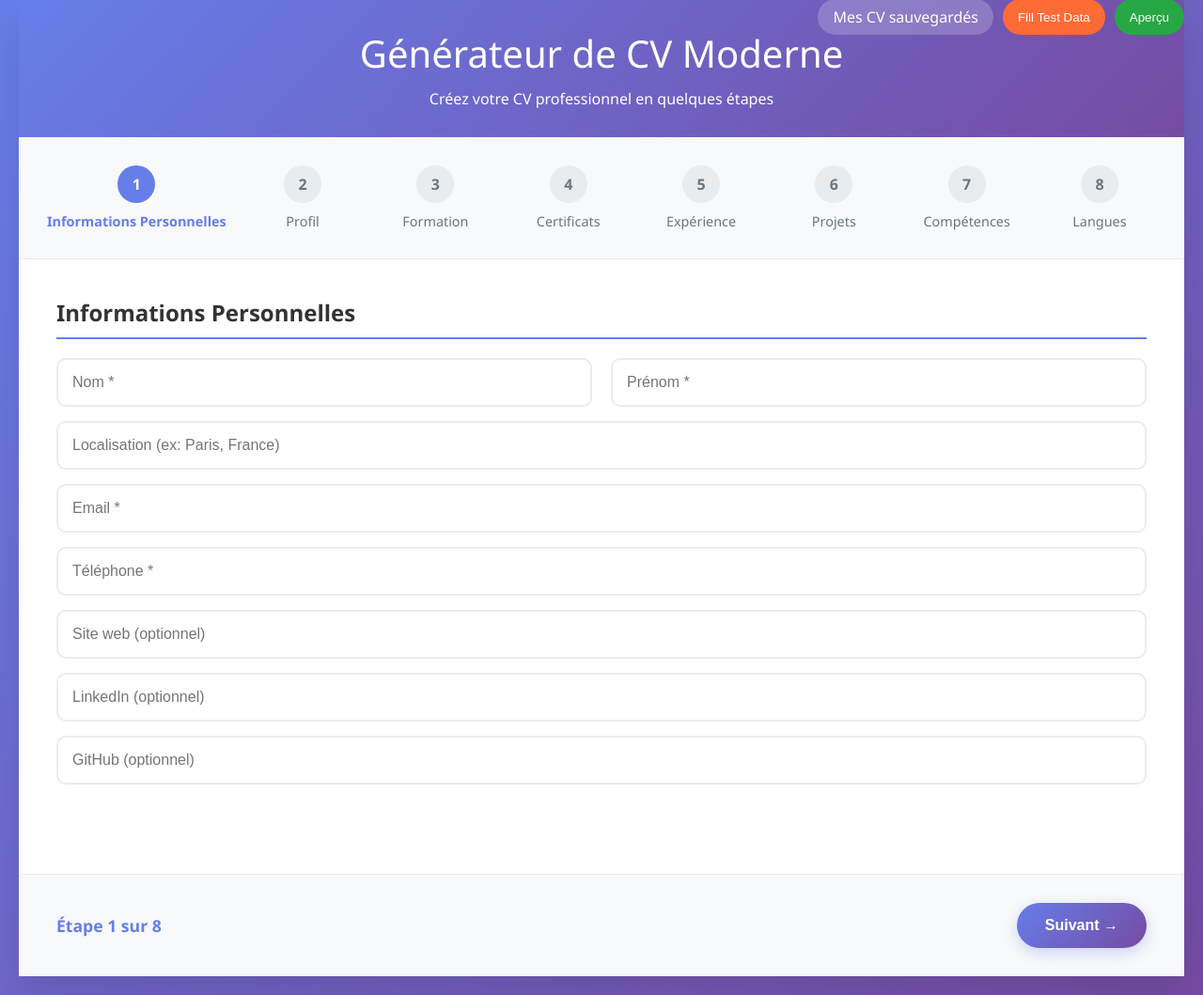
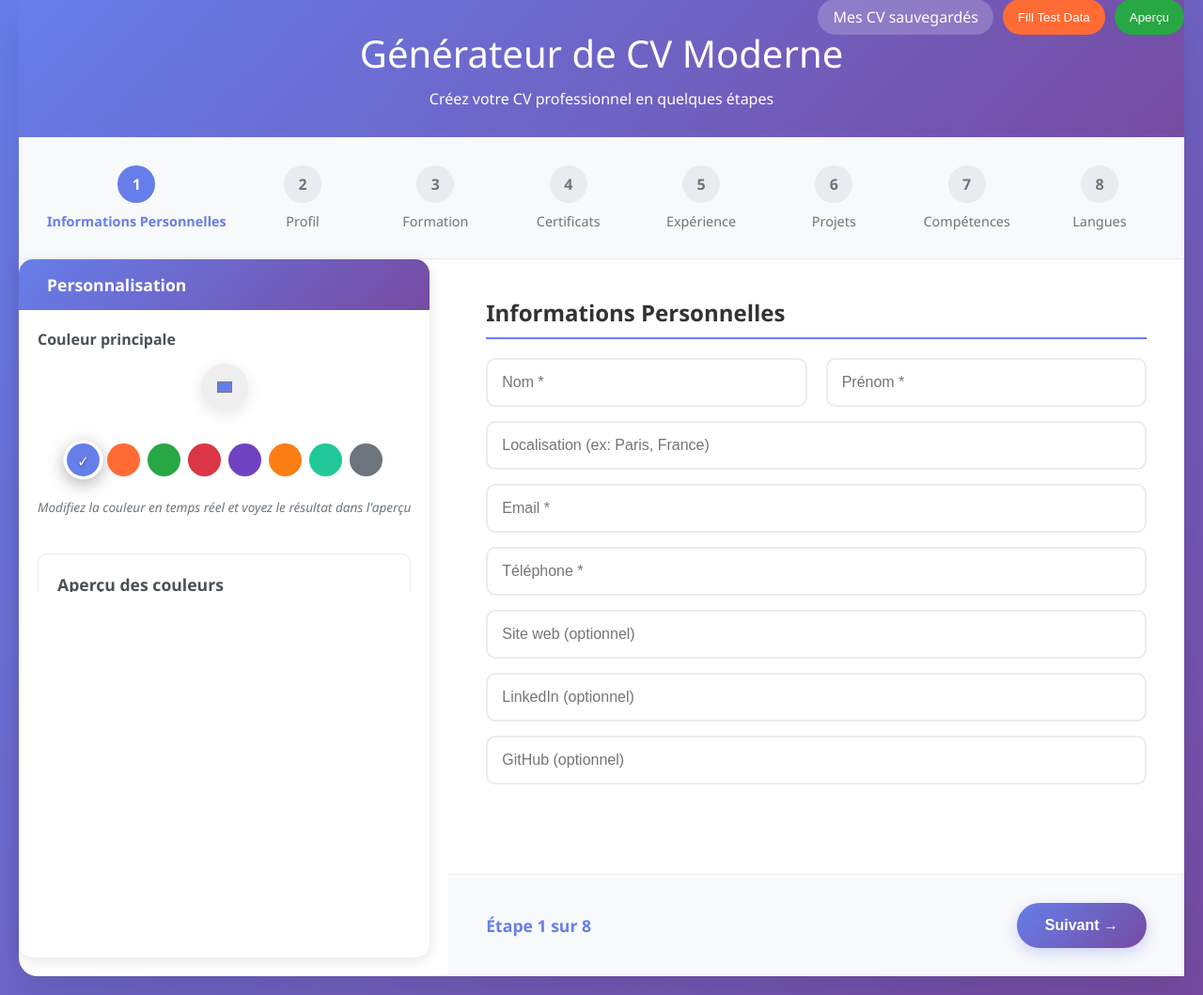
Before and after one commit to Adameelmadani/CV_Generator, a PHP site: page /Cv_generator/home.html in a window 1280 px wide. Shown: the part 21-1080 px from the top of the page at 94% size. Run offline with PHP 8.4, Linux system fonts and the light colour scheme.

Commit message:
color customization

```diff
--- a/Cv_generator/home.html
+++ b/Cv_generator/home.html
@@ -68,12 +68,57 @@
 
       <!-- Main Content with Preview -->
       <div class="main-content">
+        <!-- Personalization Panel (Outside Form) -->
+        <div class="personalization-panel">
+          <div class="panel-header">
+            <h3><i class="fas fa-palette"></i> Personnalisation</h3>
+            <button type="button" class="panel-toggle" onclick="togglePersonalizationPanel()">
+              <i class="fas fa-chevron-down"></i>
+            </button>
+          </div>
+          <div class="panel-content">
+            <div class="color-section">
+              <label for="primary_color_external">Couleur principale</label>
+              <div class="color-picker-container">
+                <input type="color" id="primary_color_external" value="#667eea" class="color-picker">
+                <div class="color-presets">
+                  <div class="color-preset" data-color="#667eea" style="background-color: #667eea;" title="Bleu (défaut)"></div>
+                  <div class="color-preset" data-color="#ff6b35" style="background-color: #ff6b35;" title="Orange"></div>
+                  <div class="color-preset" data-color="#28a745" style="background-color: #28a745;" title="Vert"></div>
+                  <div class="color-preset" data-color="#dc3545" style="background-color: #dc3545;" title="Rouge"></div>
+                  <div class="color-preset" data-color="#6f42c1" style="background-color: #6f42c1;" title="Violet"></div>
+                  <div class="color-preset" data-color="#fd7e14" style="background-color: #fd7e14;" title="Orange foncé"></div>
+                  <div class="color-preset" data-color="#20c997" style="background-color: #20c997;" title="Turquoise"></div>
+                  <div class="color-preset" data-color="#6c757d" style="background-color: #6c757d;" title="Gris"></div>
+                </div>
+              </div>
+              <small class="help-text">Modifiez la couleur en temps réel et voyez le résultat dans l'aperçu</small>
+
+              <!-- Small color preview in personalization panel -->
+              <div class="color-preview">
+                <h4>Aperçu des couleurs</h4>
+                <div class="preview-elements">
+                  <div class="preview-header" style="background: linear-gradient(135deg, #667eea 0%, #764ba2 100%);">
+                    <span>En-tête du CV</span>
+                  </div>
+                  <div class="preview-section">
+                    <h5 style="color: #667eea; border-bottom: 2px solid #667eea;">Section du CV</h5>
+                    <p>Contenu de la section avec la couleur sélectionnée</p>
+                  </div>
+                </div>
+              </div>
+            </div>
+          </div>
+        </div>
+
         <!-- Form Section -->
         <div class="form-section">
           <form id="cvForm" action="generate_cv.php" method="POST" enctype="multipart/form-data">
             <div class="form-container">
               <!-- Hidden field for CV editing -->
               <input type="hidden" id="editing_cv_id" name="editing_cv_id" value="" />
+              <!-- Hidden field for color synchronization -->
+              <input type="hidden" id="primary_color" name="primary_color" value="#667eea" />
 
           <!-- Étape 1: Informations Personnelles -->
           <div class="step-content active" data-step="1">
@@ -1122,6 +1167,9 @@
         // Generate preview HTML
         const previewHTML = generatePreviewHTML(formData);
         previewContainer.innerHTML = previewHTML;
+
+        // Apply color customization
+        updatePreviewColors();
       }
 
       function generatePreviewHTML(formData) {
@@ -1154,9 +1202,9 @@
             <div class="preview-contact">
               <div>${location}</div>
               <div>${email} • ${telephone}</div>
-              ${website ? `<div>Site web: ${website}</div>` : ''}
-              ${linkedin ? `<div>LinkedIn: ${linkedin}</div>` : ''}
-              ${github ? `<div>GitHub: ${github}</div>` : ''}
+              ${website ? `<div><a href="${website}" style="color: #667eea;">Site web: ${website}</a></div>` : ''}
+              ${linkedin ? `<div><a href="${linkedin}" style="color: #667eea;">LinkedIn: ${linkedin}</a></div>` : ''}
+              ${github ? `<div><a href="${github}" style="color: #667eea;">GitHub: ${github}</a></div>` : ''}
             </div>
           </div>
         `;
@@ -1165,7 +1213,7 @@
         if (profil) {
           html += `
             <div class="preview-section">
-              <h3>Profil</h3>
+              <h3 style="color: #667eea; border-bottom: 2px solid #667eea;">Profil</h3>
               <div>${profil}</div>
             </div>
           `;
@@ -1176,7 +1224,7 @@
         if (educationHTML) {
           html += `
             <div class="preview-section">
-              <h3>Formation</h3>
+              <h3 style="color: #667eea; border-bottom: 2px solid #667eea;">Formation</h3>
               ${educationHTML}
             </div>
           `;
@@ -1187,7 +1235,7 @@
         if (certificatesHTML) {
           html += `
             <div class="preview-section">
-              <h3>Certificats</h3>
+              <h3 style="color: #667eea; border-bottom: 2px solid #667eea;">Certificats</h3>
               ${certificatesHTML}
             </div>
           `;
@@ -1198,7 +1246,7 @@
         if (experienceHTML) {
           html += `
             <div class="preview-section">
-              <h3>Expérience</h3>
+              <h3 style="color: #667eea; border-bottom: 2px solid #667eea;">Expérience</h3>
               ${experienceHTML}
             </div>
           `;
@@ -1209,7 +1257,7 @@
         if (projectsHTML) {
           html += `
             <div class="preview-section">
-              <h3>Projets</h3>
+              <h3 style="color: #667eea; border-bottom: 2px solid #667eea;">Projets</h3>
               ${projectsHTML}
             </div>
           `;
@@ -1220,7 +1268,7 @@
         if (skillsHTML) {
           html += `
             <div class="preview-section">
-              <h3>Compétences</h3>
+              <h3 style="color: #667eea; border-bottom: 2px solid #667eea;">Compétences</h3>
               ${skillsHTML}
             </div>
           `;
@@ -1231,7 +1279,7 @@
         if (languagesHTML) {
           html += `
             <div class="preview-section">
-              <h3>Langues</h3>
+              <h3 style="color: #667eea; border-bottom: 2px solid #667eea;">Langues</h3>
               ${languagesHTML}
             </div>
           `;
@@ -1489,6 +1537,7 @@
       function initializeEnhancedFeatures() {
         initializeKeyboardShortcuts();
         initializeAutoSave();
+        initializeColorPicker();
 
         // Show keyboard shortcuts hint
         const previewBtn = document.getElementById('previewToggleBtn');
@@ -1506,5 +1555,153 @@
       // Initialize the form
       showStep(1);
     </script>
+    <script>
+      // ============ COLOR CUSTOMIZATION FUNCTIONALITY ============
+
+      function initializeColorPicker() {
+        const externalColorPicker = document.getElementById('primary_color_external');
+        const hiddenColorInput = document.getElementById('primary_color');
+        const colorPresets = document.querySelectorAll('.personalization-panel .color-preset');
+
+        // Set initial color
+        updateColorPreview(externalColorPicker.value);
+
+        // External color picker change event
+        externalColorPicker.addEventListener('change', function() {
+          const color = this.value;
+          hiddenColorInput.value = color; // Sync with hidden form field
+          updateColorPreview(color);
+          updatePresetSelection(color);
+          schedulePreviewUpdate(100);
+        });
+
+        externalColorPicker.addEventListener('input', function() {
+          const color = this.value;
+          hiddenColorInput.value = color; // Sync with hidden form field
+          updateColorPreview(color);
+          updatePresetSelection(color);
+          schedulePreviewUpdate(50); // Faster for real-time dragging
+        });
+
+        // Color preset click events
+        colorPresets.forEach(preset => {
+          preset.addEventListener('click', function() {
+            const color = this.getAttribute('data-color');
+            externalColorPicker.value = color;
+            hiddenColorInput.value = color; // Sync with hidden form field
+            updateColorPreview(color);
+            updatePresetSelection(color);
+            schedulePreviewUpdate(100);
+          });
+        });
+
+        // Initialize preset selection
+        updatePresetSelection(externalColorPicker.value);
+      }
+
+      function togglePersonalizationPanel() {
+        const panelContent = document.querySelector('.panel-content');
+        const toggleIcon = document.querySelector('.panel-toggle i');
+
+        panelContent.classList.toggle('collapsed');
+        toggleIcon.classList.toggle('fa-chevron-down');
+        toggleIcon.classList.toggle('fa-chevron-up');
+
+        // Update button rotation
+        const toggleBtn = document.querySelector('.panel-toggle');
+        toggleBtn.classList.toggle('collapsed');
+      }
+
+      function updateColorPreview(color) {
+        // Only update the small preview in the personalization panel
+        const previewHeader = document.querySelector('.personalization-panel .preview-header');
+        const previewSectionH5 = document.querySelector('.personalization-panel .preview-section h5');
+
+        if (previewHeader) {
+          // Convert hex to RGB for gradient
+          const rgb = hexToRgb(color);
+          if (rgb) {
+            previewHeader.style.background = `linear-gradient(135deg, ${color} 0%, ${darkenColor(color, 20)} 100%)`;
+          }
+        }
+
+        if (previewSectionH5) {
+          previewSectionH5.style.color = color;
+          previewSectionH5.style.borderBottomColor = color;
+        }
+      }
+
+      function updatePresetSelection(selectedColor) {
+        const colorPresets = document.querySelectorAll('.personalization-panel .color-preset');
+        colorPresets.forEach(preset => {
+          if (preset.getAttribute('data-color') === selectedColor) {
+            preset.classList.add('selected');
+          } else {
+            preset.classList.remove('selected');
+          }
+        });
+      }
+
+      function hexToRgb(hex) {
+        const result = /^#?([a-f\d]{2})([a-f\d]{2})([a-f\d]{2})$/i.exec(hex);
+        return result ? {
+          r: parseInt(result[1], 16),
+          g: parseInt(result[2], 16),
+          b: parseInt(result[3], 16)
+        } : null;
+      }
+
+      function darkenColor(hex, percent) {
+        const rgb = hexToRgb(hex);
+        if (!rgb) return hex;
+
+        const factor = (100 - percent) / 100;
+        const r = Math.round(rgb.r * factor);
+        const g = Math.round(rgb.g * factor);
+        const b = Math.round(rgb.b * factor);
+
+        return `rgb(${r}, ${g}, ${b})`;
+      }
+
+      // Update the real-time preview to use selected color (ONLY CV PREVIEW)
+      function updatePreviewColors() {
+        const selectedColor = document.getElementById('primary_color_external')?.value ||
+                             document.getElementById('primary_color')?.value || '#667eea';
+        const previewContainer = document.querySelector('.cv-preview');
+
+        if (previewContainer) {
+          // Update ONLY the CV preview content, not UI elements
+          const previewName = previewContainer.querySelector('.preview-name');
+          if (previewName) {
+            previewName.style.color = selectedColor;
+          }
+
+          // Update section headers in CV preview only
+          const sectionHeaders = previewContainer.querySelectorAll('.preview-section h3');
+          sectionHeaders.forEach(header => {
+            header.style.color = selectedColor;
+            header.style.borderBottomColor = selectedColor;
+          });
+
+          // Update contact info icons/links in CV preview
+          const contactLinks = previewContainer.querySelectorAll('.preview-contact a, .preview-contact span[style*="color"]');
+          contactLinks.forEach(link => {
+            link.style.color = selectedColor;
+          });
+
+          // Update any accent elements in CV preview
+          const accentElements = previewContainer.querySelectorAll('.preview-accent, .preview-highlight');
+          accentElements.forEach(element => {
+            element.style.color = selectedColor;
+            element.style.borderColor = selectedColor;
+          });
+        }
+      }
+
+      // Initialize color picker on DOMContentLoaded
+      document.addEventListener('DOMContentLoaded', function() {
+        initializeColorPicker();
+      });
+    </script>
   </body>
 </html>
--- a/Cv_generator/styles1.css
+++ b/Cv_generator/styles1.css
@@ -746,3 +746,244 @@ textarea {
   transform: translateX(5px);
   transition: all 0.3s ease;
 }
+
+/* Customization section styles */
+.customization-options {
+  background: #f8f9fa;
+  padding: 25px;
+  border-radius: 15px;
+  margin-top: 20px;
+}
+
+.color-picker-container {
+  display: flex;
+  flex-direction: column;
+  gap: 15px;
+}
+
+.color-picker {
+  width: 60px;
+  height: 60px;
+  border: none;
+  border-radius: 50%;
+  cursor: pointer;
+  box-shadow: 0 4px 15px rgba(0,0,0,0.1);
+  transition: all 0.3s ease;
+}
+
+.color-picker:hover {
+  transform: scale(1.1);
+  box-shadow: 0 6px 20px rgba(0,0,0,0.15);
+}
+
+.color-presets {
+  display: flex;
+  gap: 10px;
+  flex-wrap: wrap;
+}
+
+.color-preset {
+  width: 40px;
+  height: 40px;
+  border-radius: 50%;
+  cursor: pointer;
+  border: 3px solid transparent;
+  transition: all 0.3s ease;
+  position: relative;
+}
+
+.color-preset:hover {
+  transform: scale(1.1);
+  border-color: #fff;
+  box-shadow: 0 4px 15px rgba(0,0,0,0.2);
+}
+
+.color-preset.selected {
+  border-color: #fff;
+  transform: scale(1.2);
+  box-shadow: 0 4px 15px rgba(0,0,0,0.3);
+}
+
+.color-preset.selected::after {
+  content: '✓';
+  position: absolute;
+  top: 50%;
+  left: 50%;
+  transform: translate(-50%, -50%);
+  color: white;
+  font-weight: bold;
+  font-size: 14px;
+  text-shadow: 0 1px 2px rgba(0,0,0,0.5);
+}
+
+.color-preview {
+  margin-top: 25px;
+  padding: 20px;
+  background: white;
+  border-radius: 10px;
+  border: 1px solid #e9ecef;
+}
+
+.color-preview h4 {
+  margin-bottom: 15px;
+  color: #495057;
+  font-size: 1.1em;
+}
+
+.preview-elements {
+  display: flex;
+  flex-direction: column;
+  gap: 15px;
+}
+
+.preview-header {
+  padding: 15px 20px;
+  border-radius: 10px;
+  color: white;
+  font-weight: 600;
+  text-align: center;
+  transition: all 0.3s ease;
+}
+
+.preview-section h5 {
+  margin: 0 0 10px 0;
+  padding-bottom: 5px;
+  font-size: 1.1em;
+  font-weight: 600;
+  transition: all 0.3s ease;
+}
+
+.preview-section p {
+  margin: 0;
+  color: #6c757d;
+  font-size: 0.9em;
+}
+
+.help-text {
+  font-size: 0.85em;
+  color: #6c757d;
+  font-style: italic;
+  margin-top: 8px;
+  display: block;
+}
+
+.section-description {
+  color: #6c757d;
+  font-size: 0.95em;
+  margin-bottom: 20px;
+  font-style: italic;
+}
+
+/* Personalization Panel (Outside Form) */
+.personalization-panel {
+  background: white;
+  border-radius: 15px;
+  box-shadow: 0 4px 15px rgba(0,0,0,0.1);
+  margin-bottom: 20px;
+  overflow: hidden;
+  transition: all 0.3s ease;
+}
+
+.panel-header {
+  background: linear-gradient(135deg, #667eea 0%, #764ba2 100%) !important;
+  color: white;
+  padding: 15px 20px;
+  display: flex;
+  justify-content: space-between;
+  align-items: center;
+  cursor: pointer;
+  transition: all 0.3s ease;
+}
+
+.panel-header:hover {
+  background: linear-gradient(135deg, #5a6fd8 0%, #6a4190 100%) !important;
+}
+
+.panel-header h3 {
+  margin: 0;
+  font-size: 1.1em;
+  font-weight: 600;
+  display: flex;
+  align-items: center;
+  gap: 10px;
+}
+
+.panel-toggle {
+  background: none;
+  border: none;
+  color: white;
+  font-size: 1.2em;
+  cursor: pointer;
+  transition: transform 0.3s ease;
+}
+
+.panel-toggle.collapsed {
+  transform: rotate(-90deg);
+}
+
+.panel-content {
+  padding: 20px;
+  max-height: 300px;
+  overflow: hidden;
+  transition: all 0.3s ease;
+}
+
+.panel-content.collapsed {
+  max-height: 0;
+  padding: 0 20px;
+}
+
+.color-section {
+  display: flex;
+  flex-direction: column;
+  gap: 15px;
+}
+
+.color-section label {
+  font-weight: 600;
+  color: #495057;
+  font-size: 1em;
+}
+
+/* Update existing color picker styles for the new context */
+.personalization-panel .color-picker-container {
+  display: flex;
+  align-items: center;
+  gap: 20px;
+}
+
+.personalization-panel .color-picker {
+  width: 50px;
+  height: 50px;
+  flex-shrink: 0;
+}
+
+.personalization-panel .color-presets {
+  display: flex;
+  gap: 8px;
+  flex-wrap: wrap;
+}
+
+.personalization-panel .color-preset {
+  width: 35px;
+  height: 35px;
+}
+
+.personalization-panel .help-text {
+  font-size: 0.85em;
+  color: #6c757d;
+  font-style: italic;
+}
+
+/* Responsive design for personalization panel */
+@media (max-width: 768px) {
+  .personalization-panel .color-picker-container {
+    flex-direction: column;
+    align-items: flex-start;
+    gap: 15px;
+  }
+
+  .personalization-panel .color-presets {
+    justify-content: flex-start;
+  }
+}
```
Also changed, not shown: Cv_generator/generate_cv.php (+29 -1 lines).
